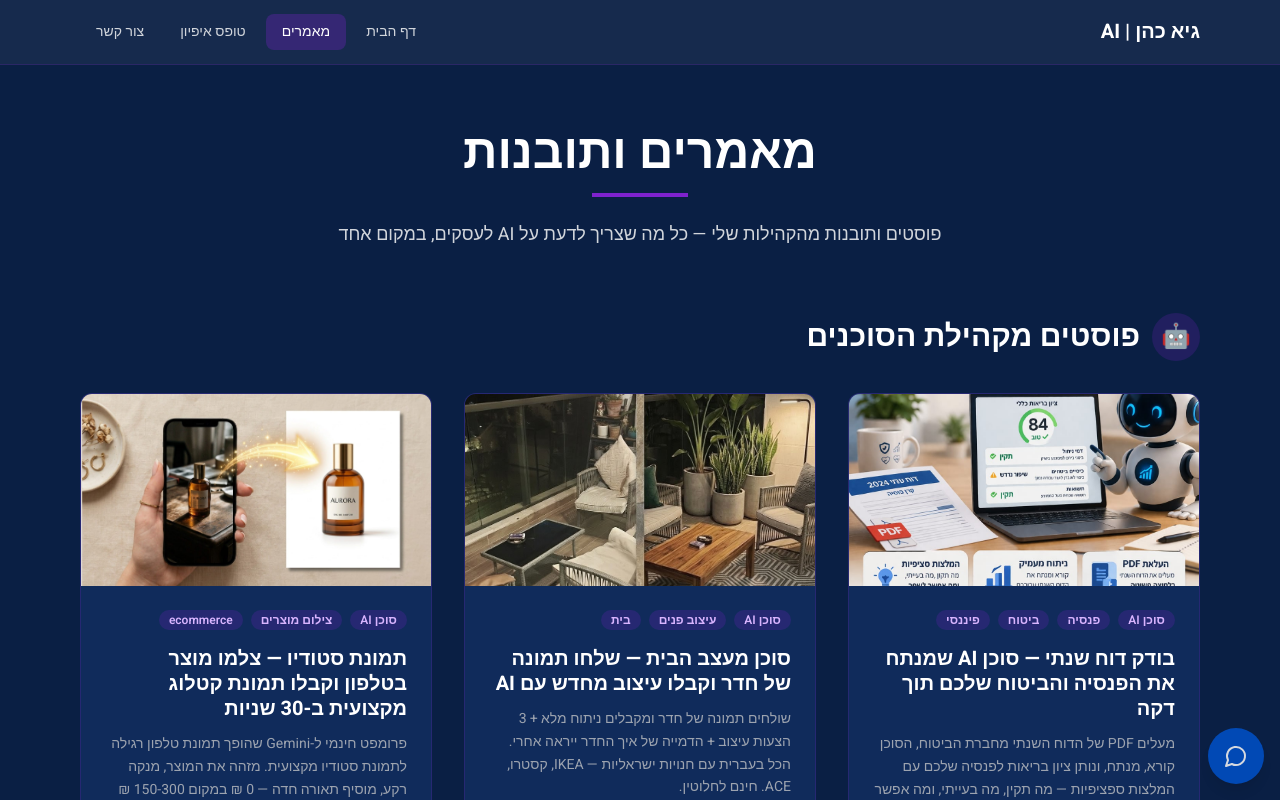
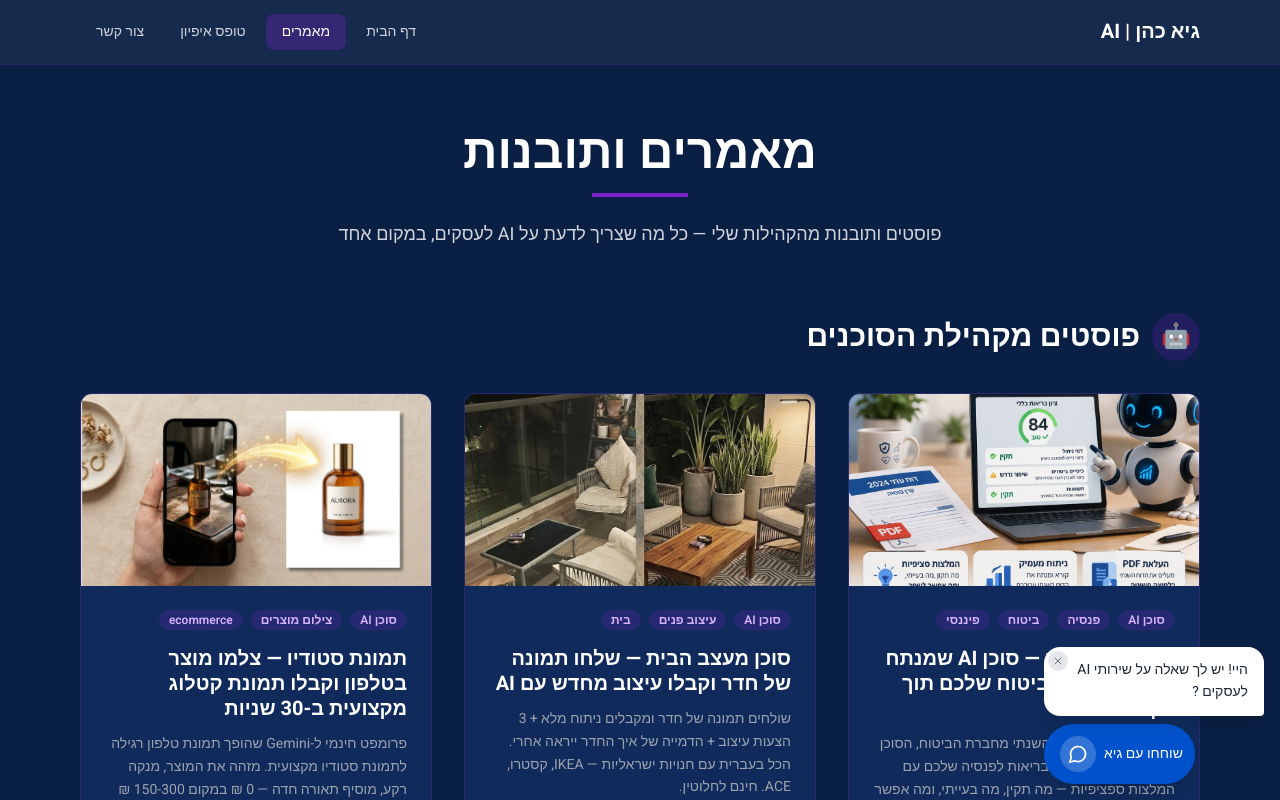
Before and after one commit to guycoful/ai-consulting-wizard, a React (Vite) app: page /articles in a window 1280 px wide. Shown: the top 800 px of the page. Built offline with nearby package versions, Linux system fonts and the light colour scheme.

Commit message:
feat: chat widget teaser bubble + 'שוחחו עם גיא' button, no pulse

```diff
--- a/src/components/ChatWidget.tsx
+++ b/src/components/ChatWidget.tsx
@@ -228,25 +228,45 @@ const ChatWidget = () => {
     }
   };
 
-  // Closed state - bubble button
+  const [teaserDismissed, setTeaserDismissed] = useState(false);
+
+  // Closed state - bubble + teaser
   if (!open) {
     return (
+      <div className="fixed bottom-4 right-4 z-50 flex flex-col items-end gap-2">
+        {/* Teaser bubble */}
+        {!teaserDismissed && (
+          <div className="relative bg-white rounded-2xl rounded-br-sm shadow-lg px-4 py-3 max-w-[220px] text-right animate-fade-in">
+            <button
+              onClick={(e) => { e.stopPropagation(); setTeaserDismissed(true); }}
+              className="absolute top-1 left-1 w-5 h-5 rounded-full bg-gray-200 hover:bg-gray-300 flex items-center justify-center transition-colors"
+              aria-label="סגור"
+            >
+              <X className="w-3 h-3 text-gray-500" />
+            </button>
+            <p className="text-gray-800 text-sm font-heebo leading-relaxed">
+              היי! יש לך שאלה על שירותי AI לעסקים ?
+            </p>
+          </div>
+        )}
+
+        {/* Chat button */}
         <button
           onClick={() => setOpen(true)}
-        className={cn(
-          "fixed bottom-4 right-4 z-50 w-14 h-14 rounded-full bg-blue-primary text-white",
-          "flex items-center justify-center shadow-lg hover:bg-blue-primary/90 transition-all duration-200",
-          !conversationId && "animate-pulse"
-        )}
+          className="flex items-center gap-2 bg-blue-primary text-white rounded-full pl-4 pr-3 py-3 shadow-lg hover:bg-blue-primary/90 transition-all duration-200"
           aria-label="פתח צ'אט"
         >
-        <MessageCircle className="w-6 h-6" />
           {unreadCount > 0 && (
-          <span className="absolute -top-1 -right-1 w-5 h-5 rounded-full bg-red-500 text-white text-xs flex items-center justify-center font-bold">
+            <span className="w-5 h-5 rounded-full bg-red-500 text-white text-xs flex items-center justify-center font-bold">
               {unreadCount}
             </span>
           )}
+          <span className="text-sm font-heebo font-medium">שוחחו עם גיא</span>
+          <div className="w-9 h-9 rounded-full bg-white/20 flex items-center justify-center">
+            <MessageCircle className="w-5 h-5 text-white" />
+          </div>
         </button>
+      </div>
     );
   }
 
```
Lines whose indentation alone changed are shown as unchanged.
